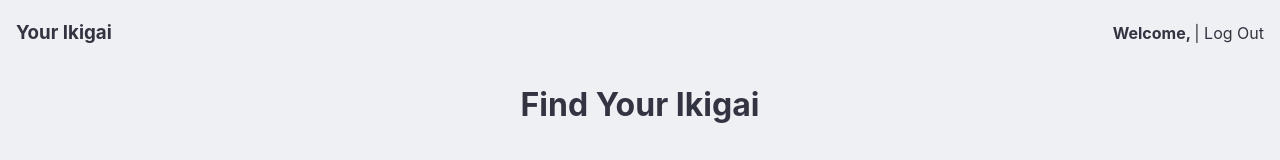
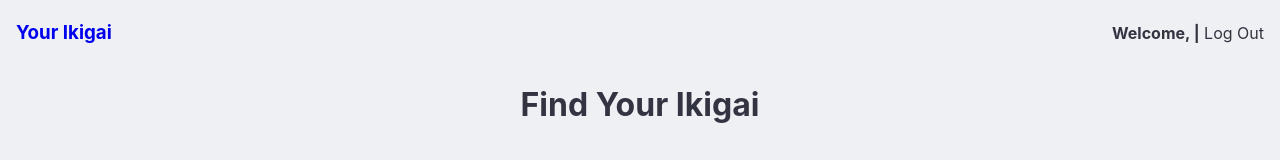
Before and after one commit to jase-d-ace/openai-ikigai-journaling, a React (Vite) app in the folder mental_health_frontend/: page / in a window 1280 px wide. Shown: the top 160 px of the page. Built offline with nearby package versions, Linux system fonts and the light colour scheme; no server answers; sample sign-in values are in the browser's storage.

Commit message:
add color to hover

```diff
--- a/mental_health_frontend/src/components/TopBar.jsx
+++ b/mental_health_frontend/src/components/TopBar.jsx
@@ -11,11 +11,11 @@ export default function TopBar() {
 
     return (
         <div className="top-bar">
-            <h3>Your Ikigai</h3>
+            <Link to="/"><h3>Your Ikigai</h3></Link>
             {currentUser.isLoggedIn || localStorage.getItem("user_token") ?
             <div className="user-info">
-                <strong>Welcome, {currentUser.user.username} </strong>
-                <span className="logout" onClick={logout}>| Log Out</span>
+                <strong>Welcome, {currentUser.user.username} |</strong>
+                <span className="logout" onClick={logout}> Log Out</span>
             </div>
             :
             <h4><Link to="/login">Login</Link></h4>}
--- a/mental_health_frontend/src/index.css
+++ b/mental_health_frontend/src/index.css
@@ -37,7 +37,7 @@ body {
 .current {
     font-weight: bold;
     padding-bottom: 0.25em;
-    border-bottom: 3px solid #323441;
+    border-bottom: 3px solid #AC008A;
 }
 
 a {
@@ -45,7 +45,7 @@ a {
   text-decoration: inherit;
 }
 a:hover {
-  color: #535bf2;
+  color: #AC008A;
 }
 
 h1 {
```
